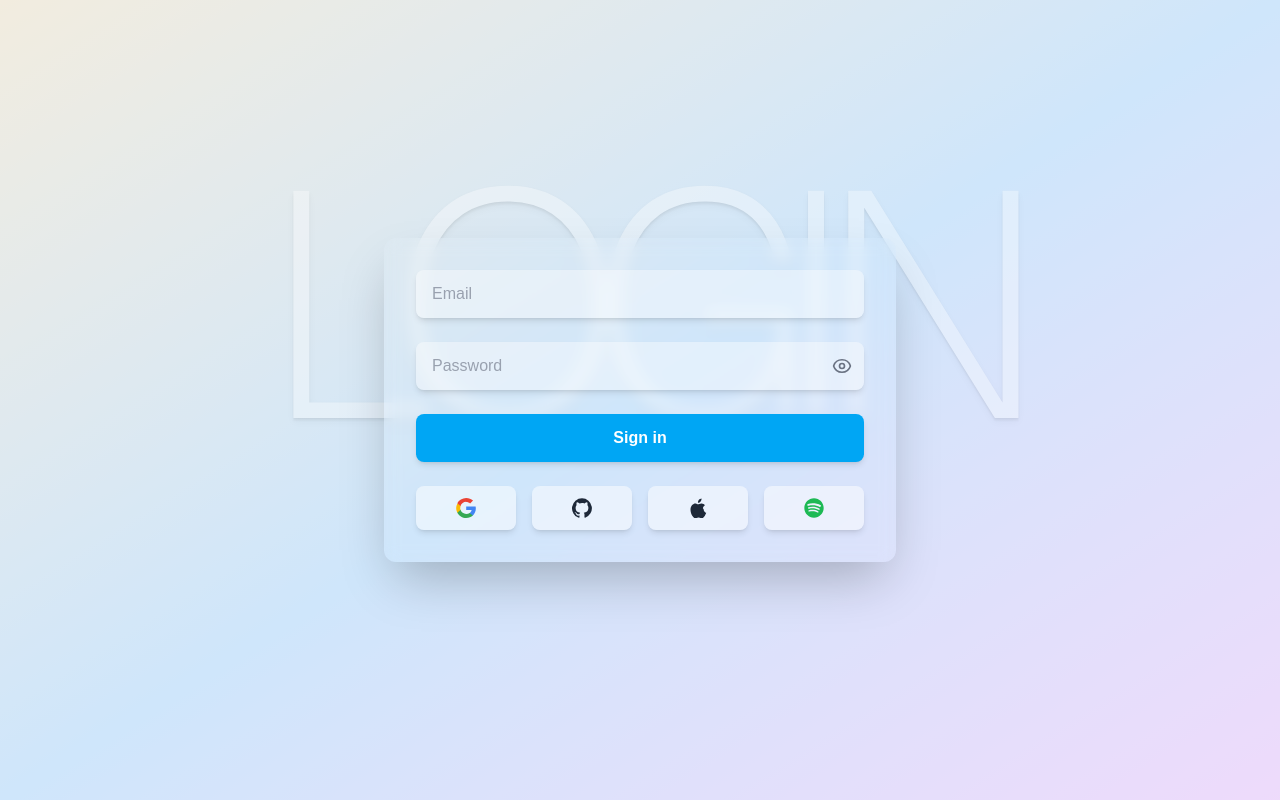
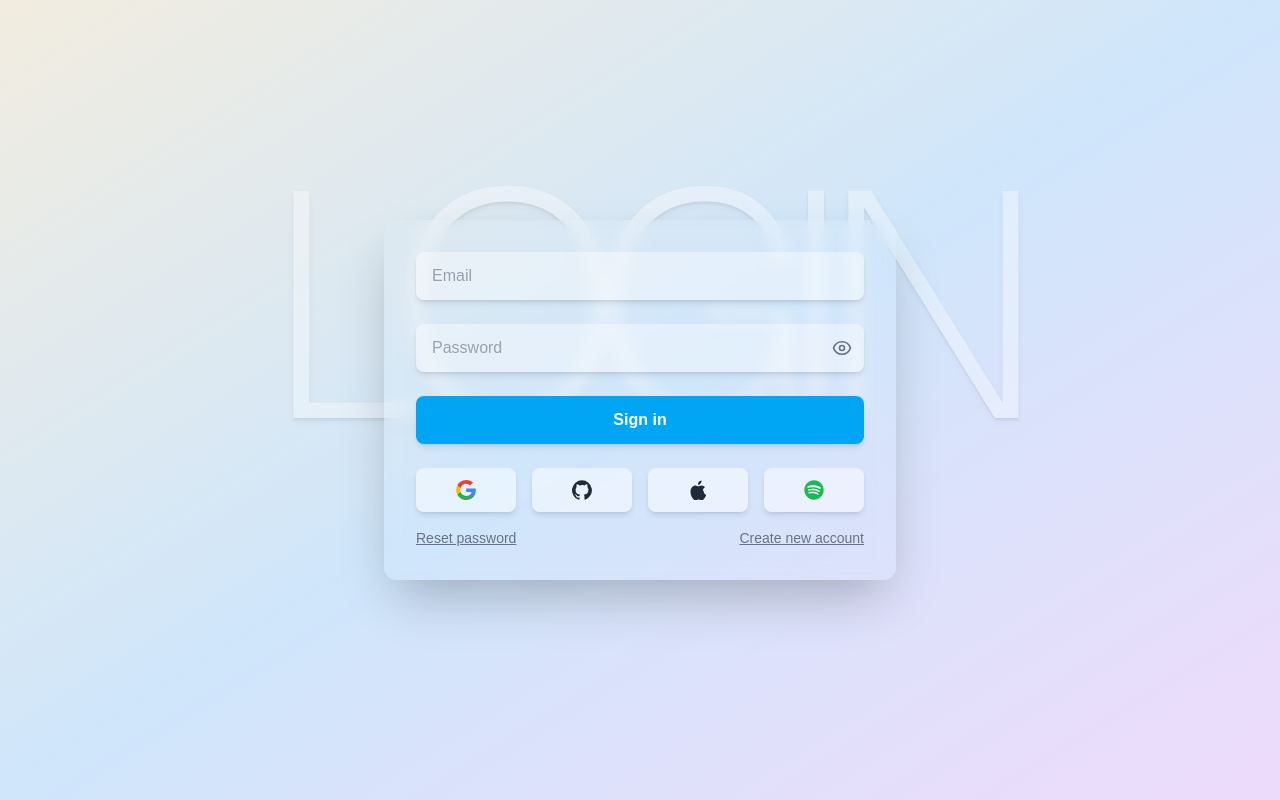
Before and after one commit to mohitvirli/login-page, a Next.js app: page /login in a window 1280 px wide. Built offline with nearby package versions, Linux system fonts and the light colour scheme; no server answers; a web font is replaced by a local one.

Commit message:
Add additional links for reset and signup

```diff
--- a/app/api/auth/[...nextauth]/route.ts
+++ b/app/api/auth/[...nextauth]/route.ts
@@ -22,9 +22,10 @@ const handler = NextAuth({
         // Mock check (replace with DB lookup in production)
         const mockUser = {
           id: "1",
-          name: "Test User",
-          password: "password123",
-          email: "test@example.com",
+          image: "/avatar.png",
+          name: "Mohit Virli",
+          password: "password",
+          email: "test@gmail.com",
         };
 
         if (
@@ -33,6 +34,7 @@ const handler = NextAuth({
         ) {
           return {
             id: mockUser.id,
+            image: mockUser.image,
             name: mockUser.name,
             email: mockUser.email,
           };
--- a/app/login/page.tsx
+++ b/app/login/page.tsx
@@ -3,6 +3,7 @@
 import { signIn, useSession } from "next-auth/react";
 import React, { useState } from "react";
 import './styles.css';
+import Link from "next/link";
 
 export default function Home() {
   const [email, setEmail] = useState("");
@@ -228,6 +229,14 @@ export default function Home() {
           </p>
           )}
 
+          <div className="mt-4 text-sm text-gray-500 text-center flex justify-between">
+            <div className="underline cursor-pointer hover:text-gray-900" onClick={() => alert("Requires dedicated system, placeholder for now. \n\n Use these creds -\n Username - test@gmail.com, Password - password")}>
+              Reset password
+            </div>
+            <Link href="/signup" className="underline hover:text-gray-900">
+              Create new account
+            </Link>
+          </div>
         </div>
       </form>
     </div>
--- /dev/null
+++ b/app/signup/page.tsx
@@ -0,0 +1,17 @@
+'use client';
+
+export default function Page() {
+  return (
+    <div className="font-mono min-h-screen flex items-center justify-center">
+
+      <div className="flex-col">
+        <h1 className="text-4xl mb-8">Signup yet to be implemented!</h1>
+        <p>Need to handle user registration and add a DB to store user credentials.</p>
+
+        <button className="mt-4 px-4 py-2 bg-blue-500 text-white rounded hover:bg-blue-600" onClick={() => window.location.href = '/login'}>
+          Go to Login
+        </button>
+      </div>
+    </div>
+  );
+}
```
Also changed, not shown: public/avatar.png (added).
